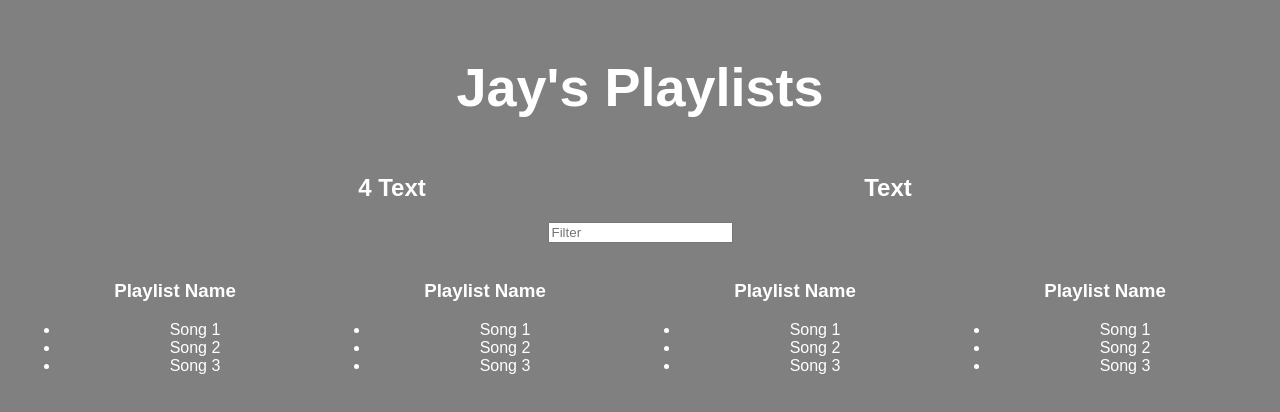
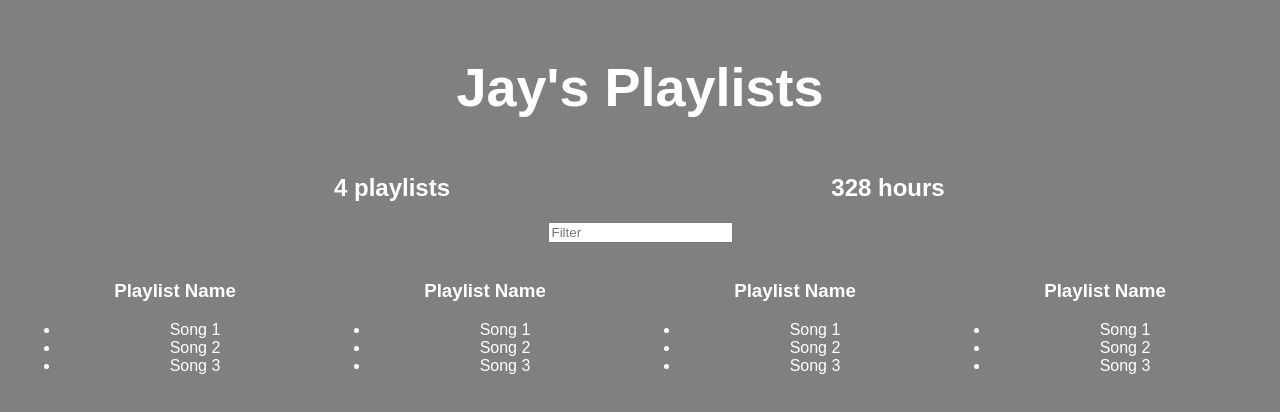
Before and after one commit to jaydweight/better-playlists, a React (Create React App) app: page / in a window 1280 px wide. Shown: the top 412 px of the page. Built offline with nearby package versions, Linux system fonts and the light colour scheme.

Commit message:
Added fake server data to title and aggregate counters

```diff
--- a/src/App.js
+++ b/src/App.js
@@ -24,29 +24,61 @@ let fakeServerData = {
     playlists: [
       {
         name: 'My favorites',
-        songs: ['Beat It', 'Sweet Caroline', 'Bad']
+        songs: [
+          {name: 'Beat It', duration: 1345},
+          {name: 'Sweet Caroline', duration: 1234},
+          {name: 'Bad', duration: 2342}
+        ]
       },
       {
         name: 'Discover WEekly',
-        songs: ['Le song', 'The Song', 'Song']
+        songs: [
+          {name: 'Beat It', duration: 1345},
+          {name: 'Sweet Caroline', duration: 1234},
+          {name: 'Bad', duration: 2342}
+        ]
       },
       {
         name: 'Another playlist - the best!',
-        songs: ['Le song', 'The Song', 'Song']
+        songs: [
+          {name: 'Beat It', duration: 1345},
+          {name: 'Sweet Caroline', duration: 1234},
+          {name: 'Bad', duration: 2342}
+        ]
       },
       {
         name: 'Playlis - yeah!',
-        songs: ['Le song', 'The Song', 'Song']
+        songs: [
+          {name: 'Beat It', duration: 1345},
+          {name: 'Sweet Caroline', duration: 1234},
+          {name: 'Bad', duration: 2342}
+        ]
       },
     ]
   }
 }
 
-class Aggregate extends Component {
+class PlaylistCounter extends Component {
   render() {
     return(
       <div style={aggregateStyle}>
-        <h2>{this.props.playlists && this.props.playlists.length} Text</h2>
+        <h2>{this.props.playlists.length} playlists</h2>
+      </div>
+    );
+  }
+}
+
+class HoursCounter extends Component {
+  render() {
+    let allSongs = this.props.playlists.reduce((songs, eachPlaylist) => {
+      return songs.concat(eachPlaylist.songs)
+    } , [])
+    let totalDuration = allSongs.reduce((sum, eachSong) => {
+      return sum + eachSong.duration
+    }, 0)
+    return(
+      <div style={aggregateStyle}>
+        <h2>{Math.round(totalDuration/60)} hours</h2>
       </div>
     );
   }
@@ -96,20 +128,20 @@ class App extends Component {
   render() {
     return (
       <div className="App">
-      {this.state.serverData.user &&
+      {this.state.serverData.user ?
         <div>
           <h1 style={titleStyle}>
             {this.state.serverData.user.name}'s Playlists
           </h1>
-            <Aggregate playlists={this.state.serverData.user.playlists}/>
-            <Aggregate />
+          <PlaylistCounter playlists={this.state.serverData.user.playlists}/>
+          <HoursCounter playlists={this.state.serverData.user.playlists}/>
 
           <Filter />
           <Playlist />
           <Playlist />
           <Playlist />
           <Playlist />
-        </div>
+        </div> : <h1 style={whiteTextColor}>'Loading...'</h1>
       }
       </div>
     );
```
